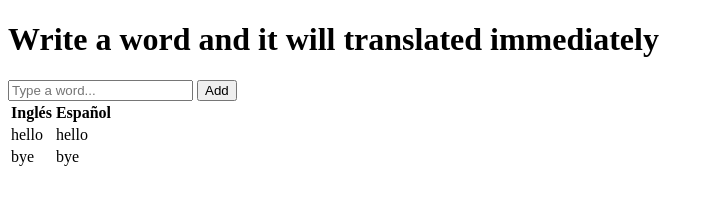
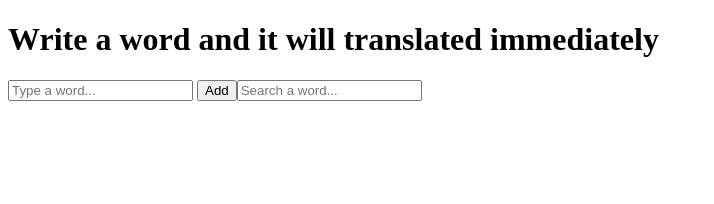
Before and after one commit to Laura-Dancoso/word-translator, a plain HTML site: page index.html in a window 1280 px wide. Shown: the whole page, without its empty margins (0-714 px from the left). Drawn offline with nearby package versions, Linux system fonts and the light colour scheme.

Commit message:
se agregó un buscador de palabra

```diff
--- a/css/styles.css
+++ b/css/styles.css
@@ -5,3 +5,6 @@ body {
 .goog-te-banner-frame {
     display: none;
 }
+.flex{
+    display: flex;
+}
--- a/index.html
+++ b/index.html
@@ -1,5 +1,6 @@
 <!DOCTYPE html>
 <html lang="en">
+
 <head>
     <meta charset="UTF-8">
     <meta name="viewport" content="width=device-width, initial-scale=1.0">
@@ -7,22 +8,29 @@
     <link rel="stylesheet" href="css/styles.css">
     <script src="https://code.jquery.com/jquery-3.5.1.slim.min.js"></script>
 </head>
+
 <body>
     <div>
         <h1 class="notranslate">Write a word and it will translated immediately</h1>
         <!-- <div id="google_translate_element"></div> -->
     </div>
-    <div>
-        <input id="add" type="text" name="" placeholder="Type a word...">
-        <button id="add_button" >Add</button>
+    <div class="flex">
+        <div>
+            <input class="notranslate" id="add" type="text" name="" placeholder="Type a word...">
+            <button class="notranslate" id="add_button">Add</button>
+        </div>
+        <div>
+            <input class="notranslate" id="search" type="text" name="" placeholder="Search a word...">
+        </div>
     </div>
     <table id="table"></table>
     <script>
-    function googleTranslateElementInit() {
-        new google.translate.TranslateElement({pageLanguage: 'en'}, 'google_translate_element');
-    }
+        function googleTranslateElementInit() {
+            new google.translate.TranslateElement({ pageLanguage: 'en' }, 'google_translate_element');
+        }
     </script>
     <script src="https://translate.google.com/translate_a/element.js?cb=googleTranslateElementInit"></script>
     <script src="js/index.js"></script>
 </body>
+
 </html>
--- a/js/index.js
+++ b/js/index.js
@@ -1,37 +1,33 @@
-var words = ["hello", "bye"];
+var words = new Set();
 
 //*crear la tabla
 var table= document.getElementById('table');
-table.innerHTML= createTable();
 
-function createTable(){
+function createTable(array){
     let html=createTHead();
-    html += createTBody();
+    html += createTBody(array);
     return html;
 }
 
 function createTHead(){
-    let html ="";
-    html += '<thead>'
-    html += '<tr class="notranslate">'
-    html += '<th>Inglés</th>'
-    html += '<th>Español</th>'
-    html += '</tr>'
-    html += '</thead>'
-    return html
+    return `<thead>
+    <tr class="notranslate">
+        <th>Inglés</th>
+        <th>Español</th>
+    </tr>
+</thead>
+`;
 }
-function createTBody(){
+function createTBody(array){
     let html= "";
     html += '<tbody>'
-    for(let i =0; i<words.length;i++){
-        html += '<tr>'
-        html += '<td class="notranslate">'
-        html += words[i]
-        html += '</td>'
-        html += '<td>'
-        html += words[i]
-        html += '</td>'
-        html+= '</tr>'
+    for(let i =0; i<array.length;i++){
+        html += `
+        <tr>
+            <td class="notranslate">${array[i]}</td>
+            <td>${array[i]}</td>
+        </tr>
+        `;
     }
     html += '</tbody>'
     return html;
@@ -48,12 +44,27 @@ input.addEventListener("keyup", function (event) {
         addWord();
     }
 });
-//*función que agrega una palabra al array words
+//*función que agrega una palabra al array array
 function addWord(){
     if (input.value != null && input.value != "") {
-        words.push(input.value);
-        table.innerHTML= createTable();
-        //falta resolver que se traduzca solo
+        //si la palabra ya está en el array no se agrega
+        // https://youtu.be/3NG8zy0ywIk mirar eso
+        words.add(input.value);
+        table.innerHTML= createTable(Array.from(words));
     }
     input.value= input.defaultValue;
 }
+//*buscar una palabra en la tabla
+$('#search').on('keyup',function(){
+    var value = $(this).val();
+    table.innerHTML= createTable(searchWord(value,Array.from(words)));
+});
+function searchWord(value, array){
+    var filteredArray = [];
+    for(let i = 0; i<array.length;i++){
+        if(array[i].toLowerCase().includes(value.toLowerCase())){
+            filteredArray.push(array[i]);
+        }
+    }
+    return filteredArray;
+}
```
